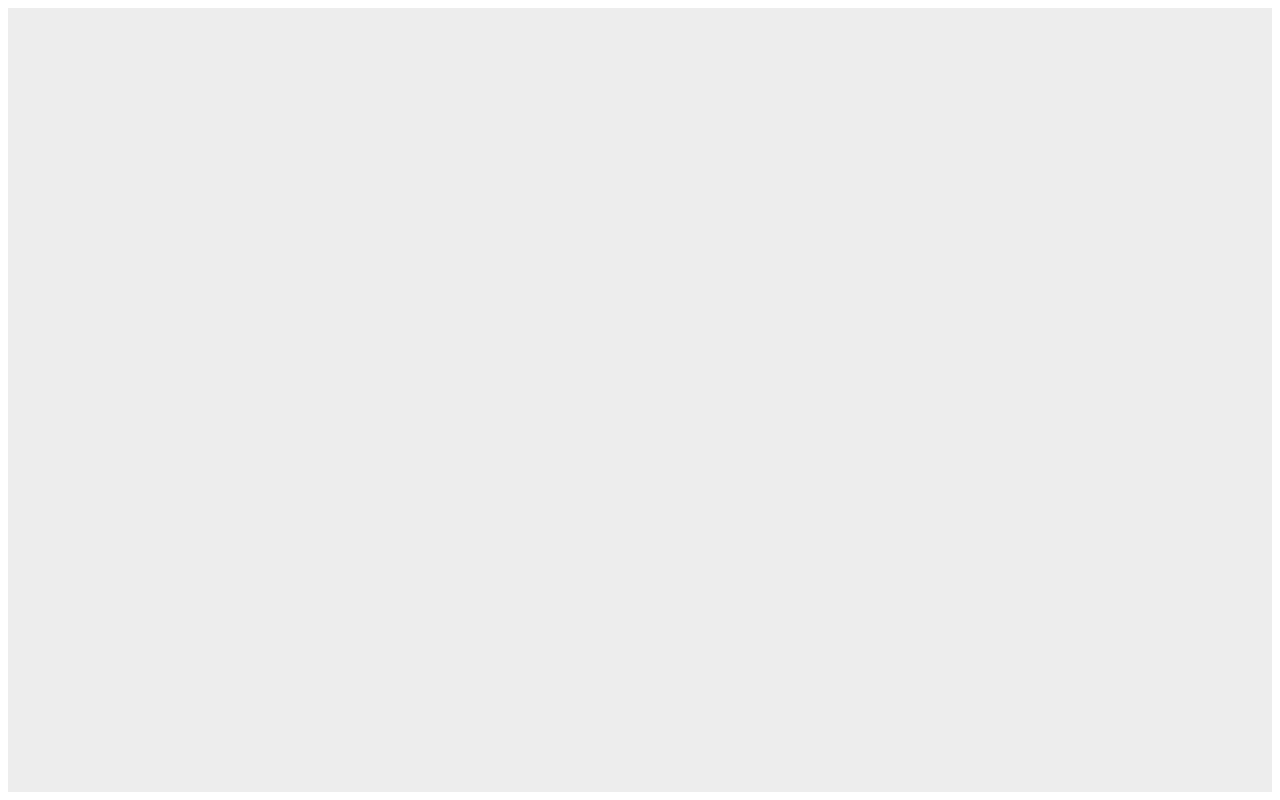
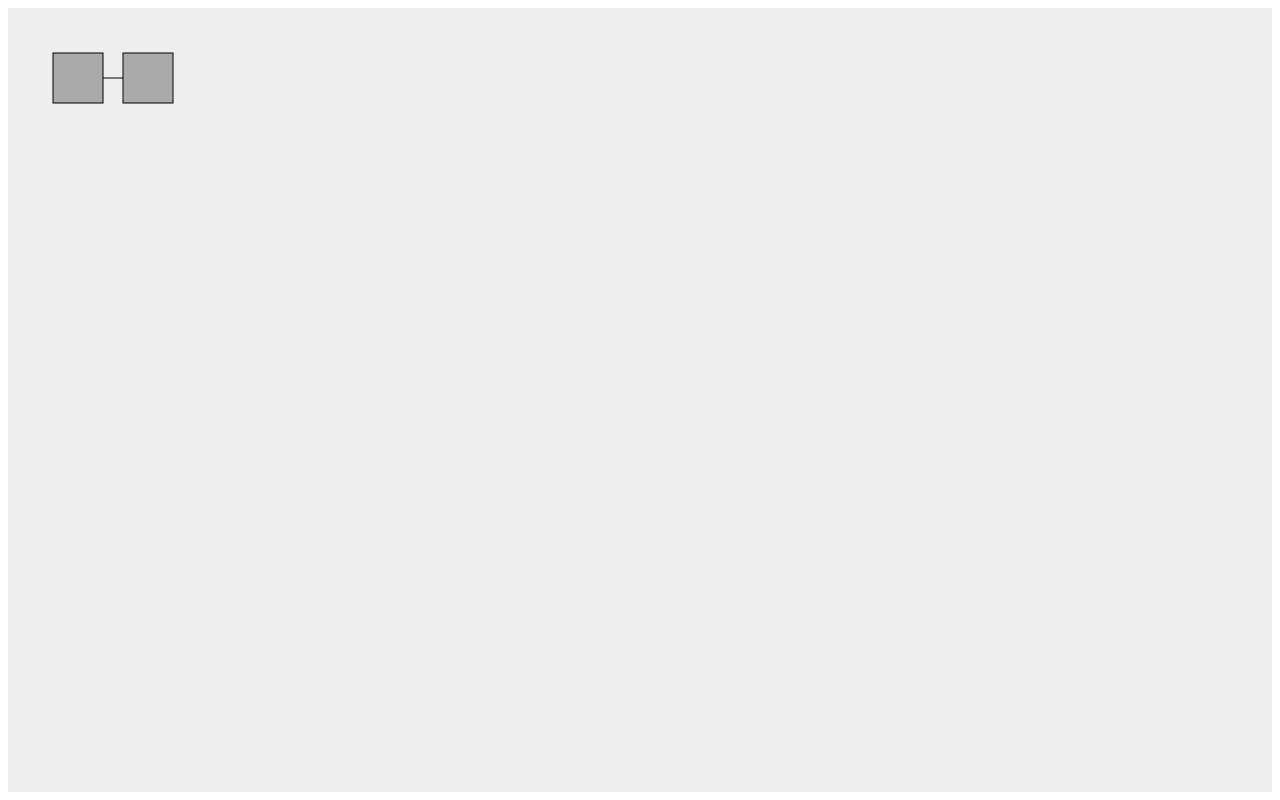
Before and after one commit to shieldgenerator7/ProgramGraph, a website: page index.html in a window 1280 px wide. Drawn offline with Linux system fonts and the light colour scheme.

Commit message:
Display nodes and edges

```diff
--- a/index.html
+++ b/index.html
@@ -8,7 +8,10 @@
 <script src="src/Node.js"></script>
 <script src="src/Edge.js"></script>
 <script src="src/Data.js"></script>
+<script src="src/Utility.js"></script>
+<script src="src/UINode.js"></script>
+<script src="src/UIEdge.js"></script>
+<script src="src/Space.js"></script>
+<script src="src/GraphDisplay.js"></script>
 <script src="src/main.js"></script>
-<script src="src/Utility.js"></script>
-<script src="src/GameManager.js"></script>
 </html>
--- /dev/null
+++ b/src/GraphDisplay.js
@@ -0,0 +1,71 @@
+"use strict";
+
+//In charge of displaying its assigned graph
+
+class GraphDisplay{
+    constructor(graph, canvas){
+        this.graph = graph;
+        this.canvas = canvas;
+        this.ctx = canvas.getContext("2d");
+        canvas.width = canvas.clientWidth;
+        canvas.height = canvas.clientHeight;
+        this.space = new Space();
+        this.nodeList = [];
+        this.edgeList = [];
+        //Populate node and edge lists from graph
+        for(let node of graph.nodeList){
+            let uiNode = new UINode(node);
+            this.nodeList[node.id] = uiNode;
+        }
+        for(let edge of graph.edgeList){
+            let uiEdge = new UIEdge(edge, this.nodeList[edge.fromId] ,this.nodeList[edge.toId]);
+            this.edgeList[edge.id] = uiEdge;
+        }
+    }
+
+    autoLayout(){
+        let columns = this.canvas.clientWidth / 100;
+        let x = 1;
+        let y = 1;
+        for(let node of this.nodeList){
+            if (!node){continue;}
+            node.setPosition(70*x, 70*y);
+            x++;
+            if (x > columns){
+                x = 1;
+                y++;
+            }
+        }
+    }
+
+    draw(){
+        this.ctx.clearRect(0,0,this.canvas.width,this.canvas.height);
+        //draw edges
+        this.ctx.strokeStyle = "#000000";
+        for(let edge of this.edgeList){
+            if (!edge){continue;}
+            this.ctx.beginPath();
+            this.ctx.moveTo(edge.from.position.x, edge.from.position.y);
+            this.ctx.lineTo(edge.to.position.x, edge.to.position.y);
+            this.ctx.stroke();
+        }
+        //draw nodes
+        this.ctx.fillStyle = "#AAAAAA";
+        this.ctx.strokeStyle = "#000000";
+        for(let node of this.nodeList){
+            if (!node){continue;}
+            this.ctx.fillRect(
+                node.topLeft.x,
+                node.topLeft.y,
+                node.size.x,
+                node.size.y
+            );
+            this.ctx.strokeRect(
+                node.topLeft.x,
+                node.topLeft.y,
+                node.size.x,
+                node.size.y
+            );
+        }
+    }
+}
--- /dev/null
+++ b/src/Space.js
@@ -0,0 +1,25 @@
+"use strict";
+
+class Space{
+    constructor(canvas){
+        this.canvas = canvas;
+        this.offset = {
+            x: 0,
+            y: 0
+        };
+        this.size = {
+            x: 100,
+            y: 100
+        };
+        this.zoomScale = 1;
+    }
+
+    //converts to canvas x
+    convertX(gx){
+        return gx + this.offset.x;
+    }
+    //converts to canvas y
+    convertY(gy){
+        return (this.canvas.clientHeight - (gy + this.offset.y));
+    }
+}
--- /dev/null
+++ b/src/UIEdge.js
@@ -0,0 +1,9 @@
+"use strict";
+
+class UIEdge{
+    constructor(edge, fromUI, toUI){
+        this.edge = edge;
+        this.from = fromUI;
+        this.to = toUI;
+    }
+}
--- /dev/null
+++ b/src/UINode.js
@@ -0,0 +1,26 @@
+"use strict";
+
+class UINode{
+    constructor(node){
+        this.node = node;
+        this.position = {
+            x:0,
+            y:0
+        };
+        this.topLeft = {
+            x:0,
+            y:0
+        };
+        this.size = {
+            x:50,
+            y:50
+        };
+    }
+
+    setPosition(x, y){
+        this.position.x = x;
+        this.position.y = y;
+        this.topLeft.x = x - this.size.x / 2;
+        this.topLeft.y = y - this.size.y / 2;
+    }
+}
--- a/src/main.js
+++ b/src/main.js
@@ -1,6 +1,7 @@
 "use strict";
 
 let data = new Data();
+let display;
 function initialize(){
     data.newGraph();
     let graph = data.graphList[0];
@@ -9,5 +10,8 @@ function initialize(){
     graph.addNode(node1);
     graph.addNode(node2);
     graph.addEdge(node1,node2);
+    display = new GraphDisplay(graph, $("cvsGraph"));
+    display.autoLayout();
+    display.draw();
 }
 initialize();
```
